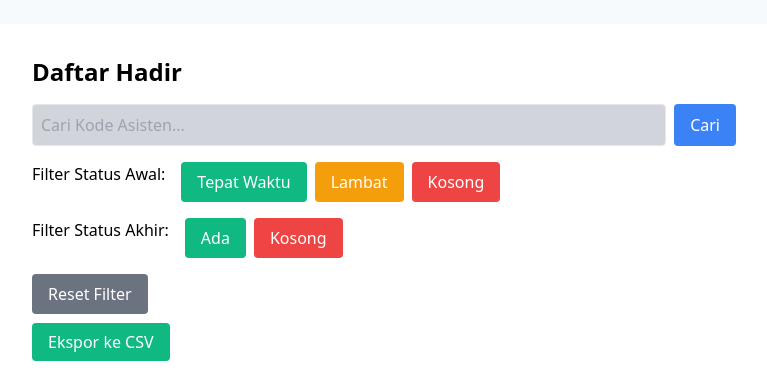
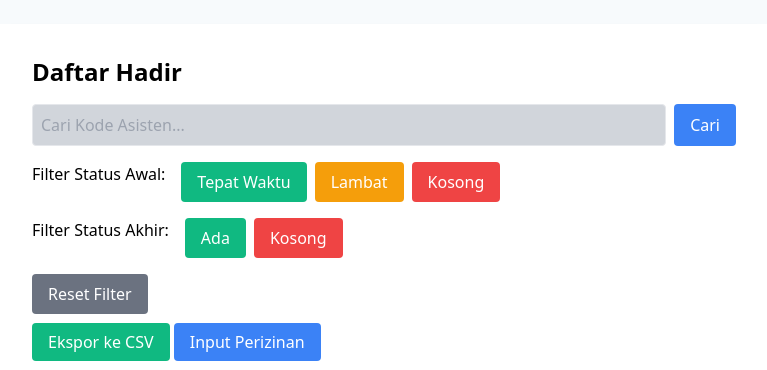
Before and after one commit to TakanashaTaryu/presensi-kode-pengajar, a PHP site: page /daftar_hadir.php in a window 1280 px wide. Shown: the top 370 px of the page, without its empty margins (256-1023 px from the left). Run offline with PHP 8.4, Linux system fonts and the light colour scheme; data that the repository does not hold is empty.

Commit message:
modified:   src/daftar_hadir.php

```diff
--- a/src/daftar_hadir.php
+++ b/src/daftar_hadir.php
@@ -67,6 +67,7 @@ $daftar_hadir = $stmt->fetchAll(PDO::FETCH_ASSOC);
 
         <div class="mb-4">
             <a href="export.php" class="bg-green-500 text-white py-2 px-4 rounded">Ekspor ke CSV</a>
+            <a href="input_perizinan.php" class="bg-blue-500 text-white py-2 px-4 rounded">Input Perizinan</a>
         </div>
 
         <div class="overflow-x-auto">
@@ -111,6 +112,7 @@ $daftar_hadir = $stmt->fetchAll(PDO::FETCH_ASSOC);
         <div class="mb-4 flex justify-between">
             <a href="admin.php" class="bg-gray-500 text-white py-2 px-4 rounded">Kembali Ke Admin</a>
             <a href="index.php" class="bg-gray-500 text-white py-2 px-4 rounded">Pergi Ke Input</a>
+
         </div>
     </div>
 
```
